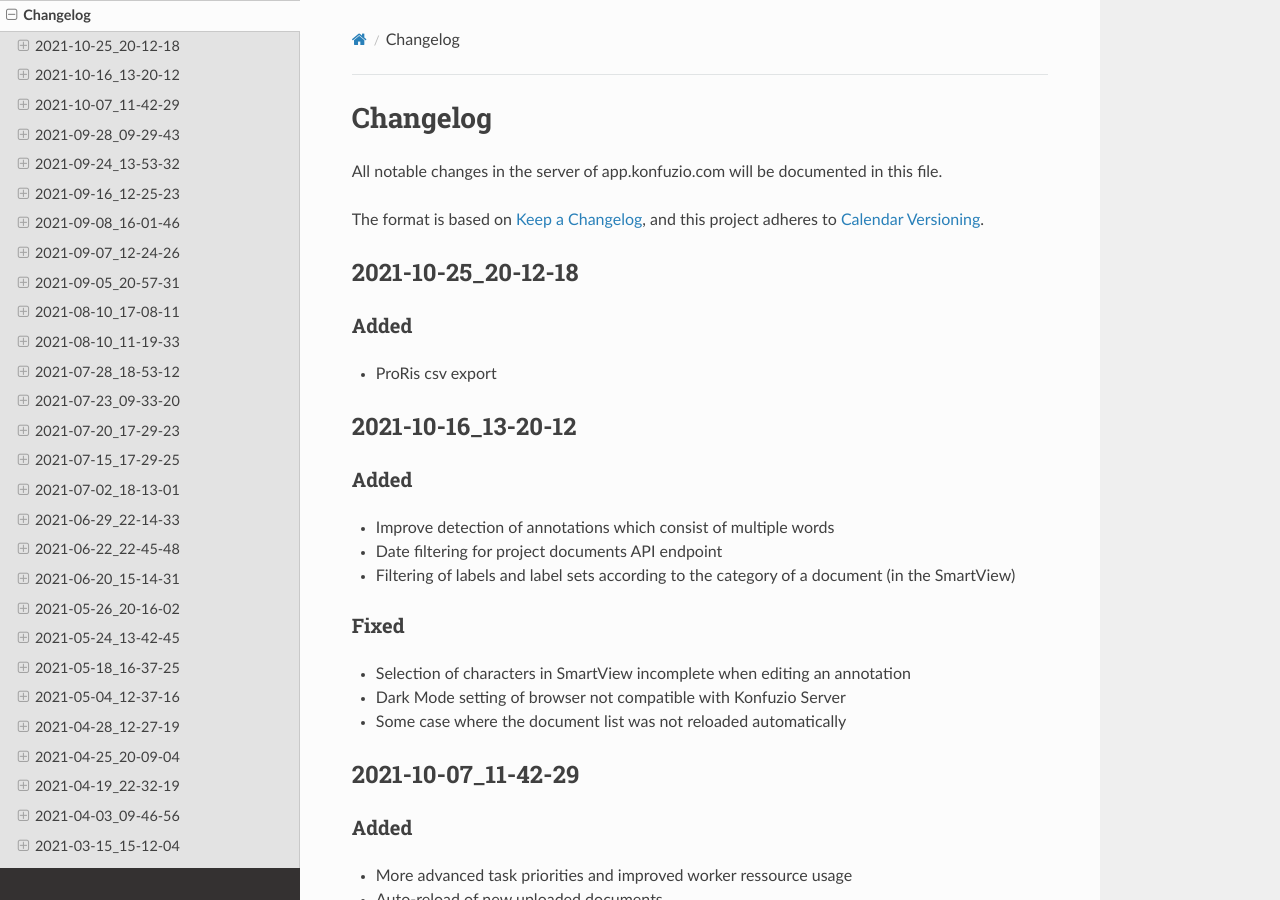
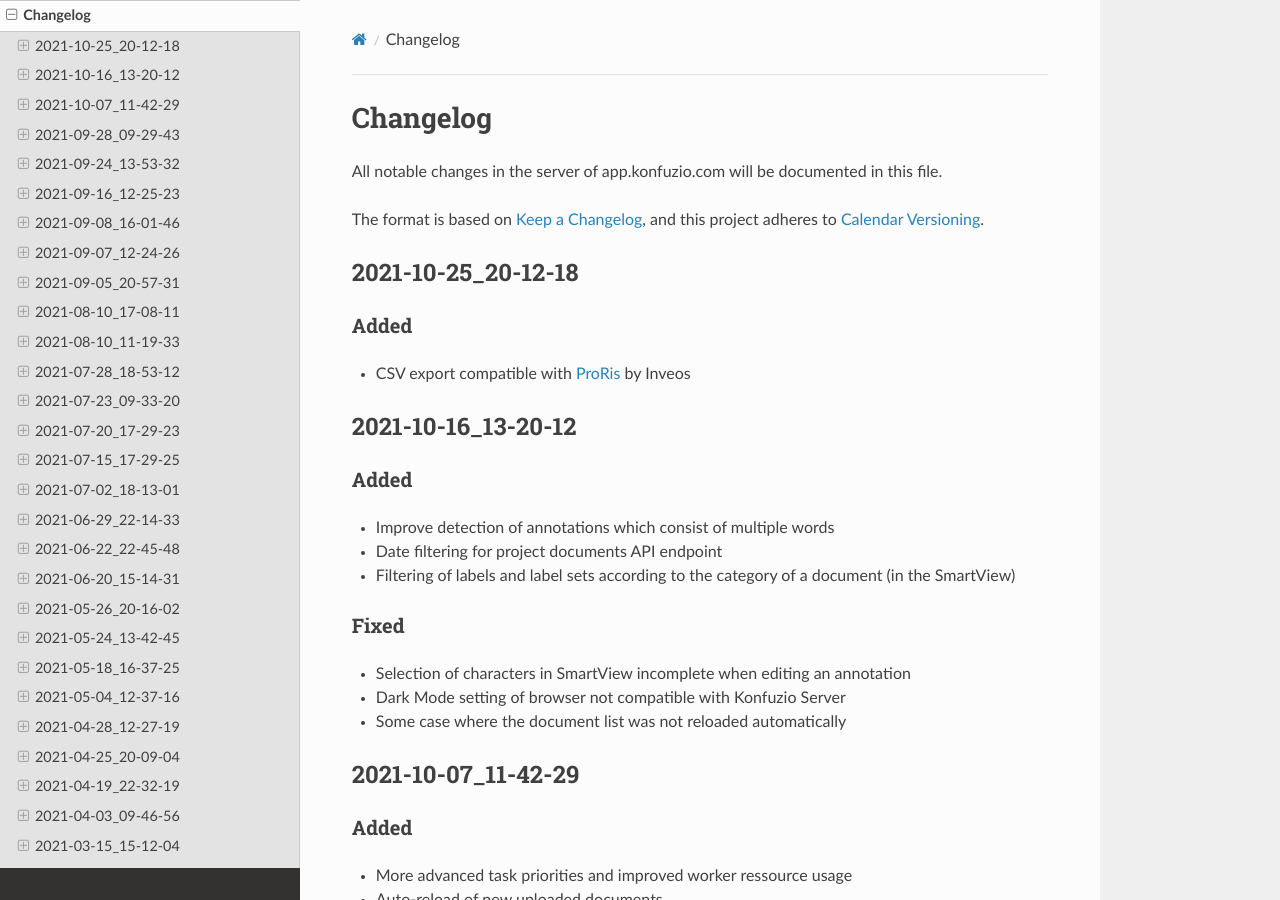
Before and after one commit to konfuzio-ai/konfuzio-sdk, a Sphinx documentation site: the page built from docs/web/changelog_app.md, in a window 1280 px wide and 900 px high. Built offline with Sphinx 7.4.7 and the Read the Docs theme 2.0.0, drawn with Linux system fonts in a browser that asks for light colours.

Commit message:
Clarify ProRis support

```diff
--- a/docs/web/changelog_app.md
+++ b/docs/web/changelog_app.md
@@ -11,7 +11,7 @@ and this project adheres to [Calendar Versioning](https://calver.org/overview.ht
 ## 2021-10-25_20-12-18
 
 ### Added
-- ProRis csv export
+- CSV export compatible with [ProRis](https://www.inveos.com/proris-blue) by Inveos
 
 ## 2021-10-16_13-20-12
 
```
